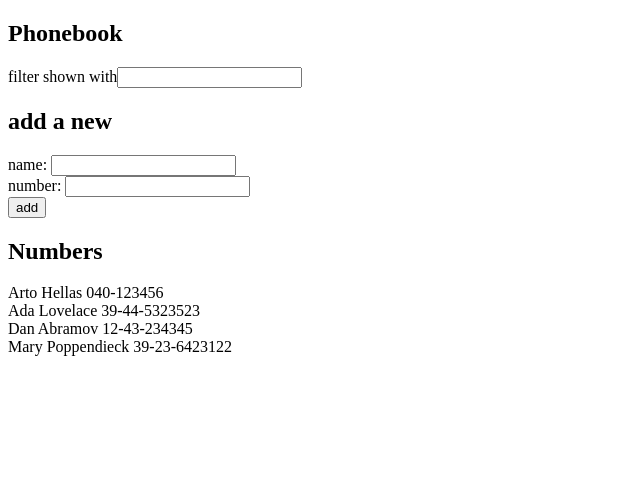
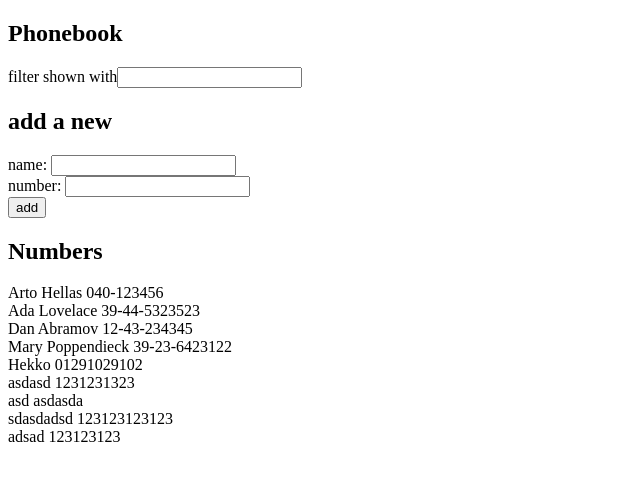
Before and after one commit to siftanzil/fullstackopen_helsinki, a React (Create React App) app in the folder part2/phonebook/: page / in a window 1280 px wide. Shown: the top 480 px of the page, without its empty margins (0-640 px from the left). Built offline with nearby package versions, Linux system fonts and the light colour scheme; data requests are answered from the project's data file.

Commit message:
part2 2.12

```diff
--- a/part2/phonebook/db.json
+++ b/part2/phonebook/db.json
@@ -19,6 +19,31 @@
       "name": "Mary Poppendieck",
       "number": "39-23-6423122",
       "id": 4
+    },
+    {
+      "name": "Hekko",
+      "number": "01291029102",
+      "id": 5
+    },
+    {
+      "name": "asdasd",
+      "number": "1231231323",
+      "id": 6
+    },
+    {
+      "name": "asd",
+      "number": "asdasda",
+      "id": 7
+    },
+    {
+      "name": "sdasdadsd",
+      "number": "123123123123",
+      "id": 8
+    },
+    {
+      "name": "adsad",
+      "number": "123123123",
+      "id": 9
     }
   ]
 }
--- a/part2/phonebook/src/App.js
+++ b/part2/phonebook/src/App.js
@@ -22,7 +22,14 @@ const App = () => {
       let nameObject = { name: newName, number: newNumber };
       persons.find((person) => person.name === nameObject.name)
          ? alert(`${newName} is already added to phonebook`)
-         : persons.push(nameObject);
+         : axios
+              .post("http://localhost:3001/persons", nameObject)
+              .then((response) => {
+                 //   console.log(response.data);
+                 let latest = persons.concat(response.data);
+                 setPersons(latest);
+                 setFilteredPersons(latest);
+              });
       setNewName("");
       setNewNumber("");
    };
@@ -33,6 +40,7 @@ const App = () => {
       );
       setFilteredPersons(filteredPersons);
    };
+
    return (
       <div>
          <h2>Phonebook</h2>
```
Lines whose indentation alone changed are shown as unchanged.
